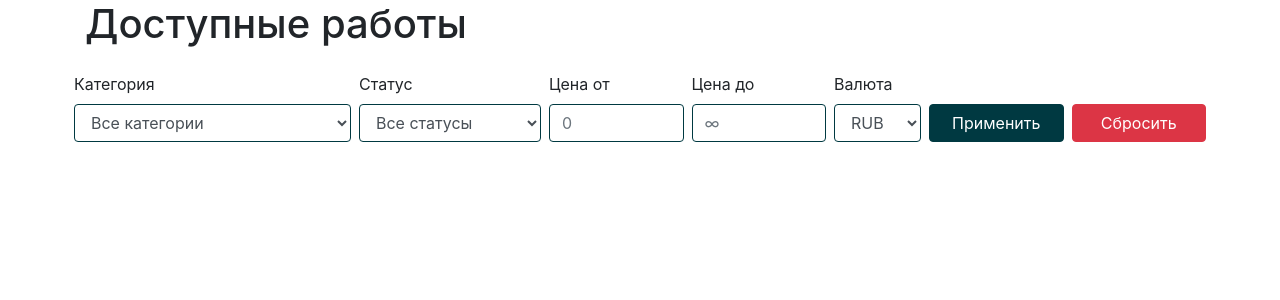
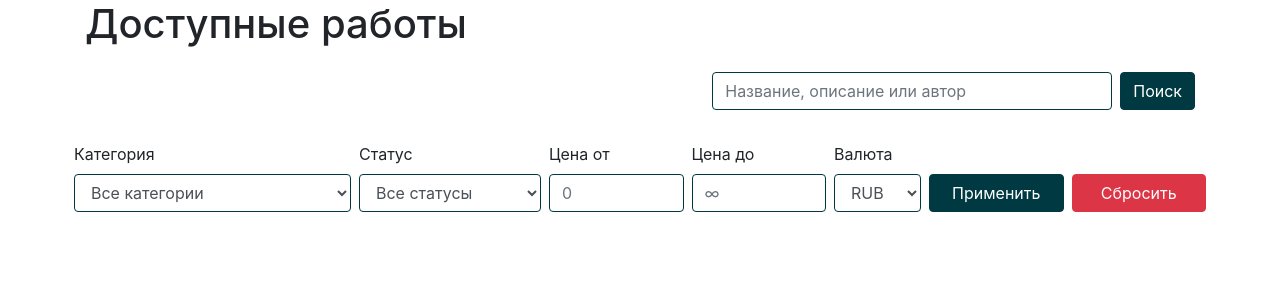
Before and after one commit to 0xPROSTO/Mythril, a Flask app: page / in a window 1280 px wide. Shown: the part 69-369 px from the top of the page. Run offline with Flask 3, Linux system fonts and the light colour scheme; data that the repository does not hold is empty; some libraries are stand-ins or nearby versions.

Commit message:
v0.8d - Added search

```diff
--- a/routes/jobs_routes.py
+++ b/routes/jobs_routes.py
@@ -5,10 +5,11 @@ from flask_login import login_required, current_user
 
 from data import db_session
 from data.jobs import Jobs
+from data.users import User
 from data.responses import Responses
 from forms.jobs_form import JobsForm, ResponseForm
 
-from sqlalchemy import func, case
+from sqlalchemy import func, case, or_
 from sqlalchemy.orm import joinedload
 
 from get_rates import get_currencies
@@ -40,12 +41,13 @@ def index():
         min_price = request.args.get('min_price')
         max_price = request.args.get('max_price')
         currency = request.args.get('currency', 'RUB')
+        search = request.args.get('search')
 
         # Получить курсы
         currency_data = get_currencies()
         rates = currency_data["rates"]
 
-        query = session.query(Jobs)
+        query = session.query(Jobs).join(User, Jobs.author_id == User.id)
         if category:
             query = query.filter(Jobs.category == category)
         if status:
@@ -65,6 +67,17 @@ def index():
             except ValueError:
                 pass
 
+        # Поиск
+        if search:
+            search_term = f"%{search}%"
+            query = query.filter(
+                or_(
+                    Jobs.title.ilike(search_term),
+                    Jobs.description.ilike(search_term),
+                    User.username.ilike(search_term)
+                )
+            )
+
         jobs = query.options(joinedload(Jobs.author)).order_by(status_order, Jobs.created_date).all()
 
         # Подсчёт откликов
@@ -78,11 +91,13 @@ def index():
             job.currency = currency
 
         title = "Доступные работы"
+        search_text = "Название, описание или автор"
         categories = load_categories()
 
         return render_template("index.html", jobs=jobs, title=title,
                                categories=categories, category=category, status=status,
-                               min_price=min_price, max_price=max_price, currency=currency)
+                               min_price=min_price, max_price=max_price, currency=currency,
+                               search=search, search_text=search_text)
     finally:
         session.close()
 
--- a/templates/index.html
+++ b/templates/index.html
@@ -3,11 +3,31 @@
 {% block content %}
 <h1 class="mb-4">{{ title }}</h1>
 
-{% if current_user.is_authenticated %}
-    <a href="/jobs/add" class="btn btn-secondary mb-3">Добавить работу</a>
-    <a href="/my/jobs" class="btn btn-primary mb-3">Мои работы</a>
-    <a href="/my/responses" class="btn btn-info mb-3">Мои отклики</a>
-{% endif %}
+<div class="d-flex flex-wrap align-items-end justify-content-between mb-4">
+    <div class="d-flex flex-wrap">
+        {% if current_user.is_authenticated %}
+            <a href="/jobs/add" class="btn btn-secondary mr-2 mb-2">Добавить работу</a>
+            <a href="/my/jobs" class="btn btn-primary mr-2 mb-2">Мои работы</a>
+            <a href="/my/responses" class="btn btn-info mr-2 mb-2">Мои отклики</a>
+        {% endif %}
+    </div>
+
+    <!-- Форма поиска -->
+    <form method="get" class="d-flex align-items-end mb-2">
+        <div class="mr-2">
+            <label for="search" class="form-label sr-only">Поиск</label>
+            <input type="text" name="search" id="search" class="form-control" value="{{ search or '' }}"
+                   placeholder="{{ search_text }}" style="width: 400px">
+        </div>
+        <button type="submit" class="btn btn-primary mb-0">Поиск</button>
+        <!-- Скрытые поля для сохранения фильтров -->
+        <input type="hidden" name="category" value="{{ category or '' }}">
+        <input type="hidden" name="status" value="{{ status or '' }}">
+        <input type="hidden" name="min_price" value="{{ min_price or '' }}">
+        <input type="hidden" name="max_price" value="{{ max_price or '' }}">
+        <input type="hidden" name="currency" value="{{ currency or 'RUB' }}">
+    </form>
+</div>
 
 <!-- Форма фильтрации -->
 <form method="get" class="mb-4">
@@ -59,6 +79,11 @@
             </div>
         </div>
     </div>
+{#    <div class="col-md-3 px-1">#}
+{#        <label for="search" class="form-label">Поиск</label>#}
+{#        <input type="text" name="search" id="search" class="form-control" value="{{ search or '' }}" placeholder="Название, описание или автор">#}
+{#    </div>#}
+    <input type="hidden" name="search" value="{{ search or '' }}">
 </form>
 
 
```
Also changed, not shown: routes/my_routes.py (+14 -1 lines).
